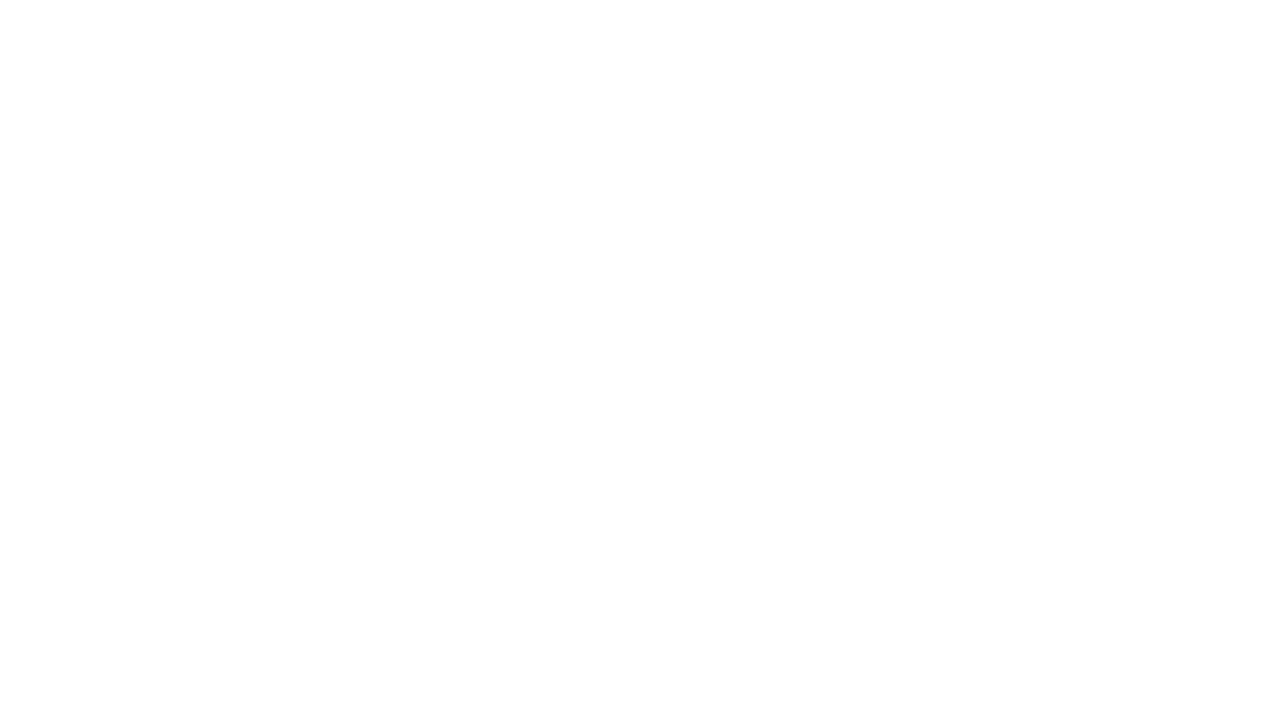
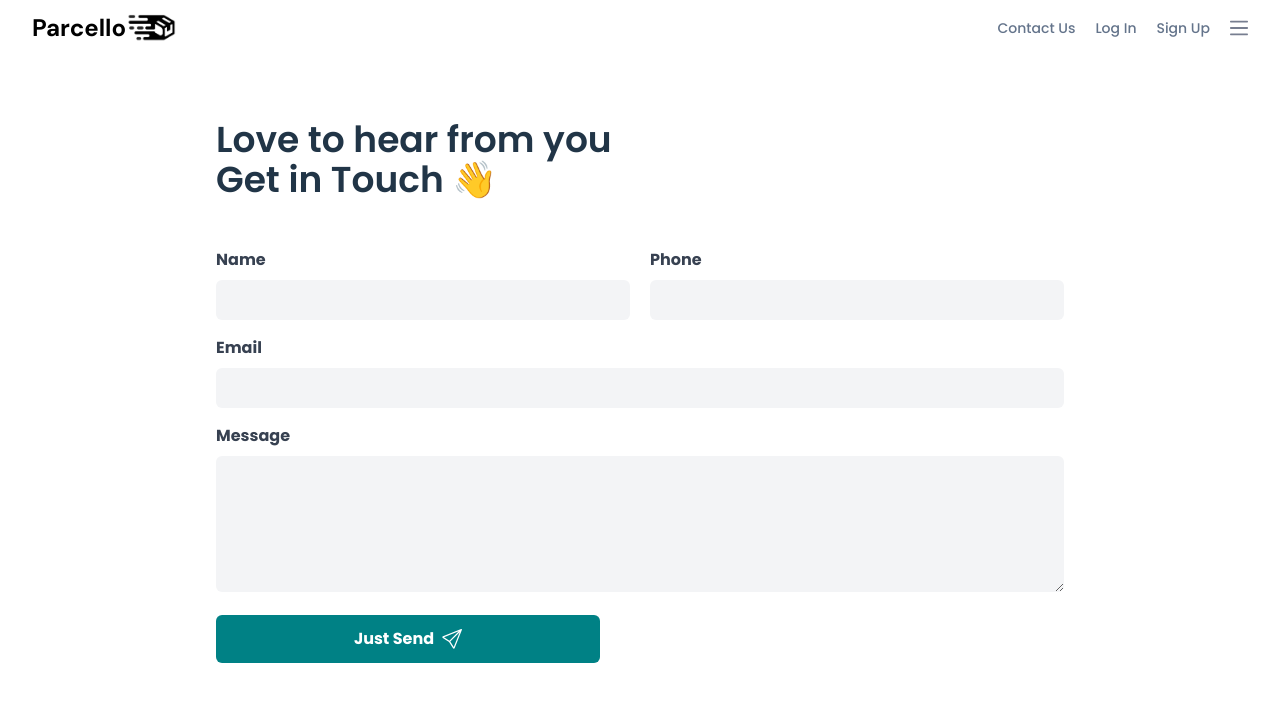
Before and after one commit to yuvrajjwala/Parcello-Global, a React (Vite) app: page /contact in a window 1280 px wide. Before the commit this address had no page. Shown: the top 702 px of the page. Built offline with nearby package versions, Linux system fonts and the light colour scheme.

Commit message:
feat : contact and error page

```diff
--- a/src/App.jsx
+++ b/src/App.jsx
@@ -13,6 +13,8 @@ import Signin from "./Pages/Signin/Signin";
 import Signup from "./Pages/Signup/Signup";
 import Otp from "./Pages/OTP/Otp";
 import ScrollToTop from "./hooks/ScrollToTop";
+import Contact from "./Pages/Contact/Contact";
+import ErrorPage from "./Pages/ErrorPage/ErrorPage";
 
 function App() {
   const [count, setCount] = useState(0);
@@ -52,6 +54,8 @@ function App() {
           <Route path="/signin" element={<Signin />} />
           <Route path="/signup" element={<Signup />} />
           <Route path="/signup/otp" element={<Otp />} />
+          <Route path="/contact" element={<Contact />} />
+          <Route path="*"  element={<ErrorPage />} />
         </Routes>
       </Router>
     </div>
--- a/src/Components/Home/AmaizingServices/AmaizingServices.jsx
+++ b/src/Components/Home/AmaizingServices/AmaizingServices.jsx
@@ -1,6 +1,7 @@
 import React from "react";
 import { Suspense } from "react";
 import { BsFillEmojiSmileFill, BsGiftFill, BsLightningChargeFill } from "react-icons/bs";
+import { Link } from "react-router-dom";
 
 function AmaizingServices() {
   return (
@@ -13,9 +14,9 @@ function AmaizingServices() {
             </span>
             <h1 className=" font-extrabold text-5xl  text-center whitespace-nowrap sm:text-4xl">Amazing Services</h1>
           </div>
-          <button className="bg-[#02878A] text-white px-6 py-4 rounded-[90px]">
+          <Link to="/contact" className="bg-[#02878A] text-white px-6 py-4 rounded-[90px]">
             Contact Us
-          </button>
+          </Link>
         </div>
         <div className="flex flex-row items-center p-0 gap-6 md:flex-col">
           {/* card1 */}
--- a/src/Components/Navbar/Navbar.jsx
+++ b/src/Components/Navbar/Navbar.jsx
@@ -3,13 +3,13 @@ import "./Navbar.css";
 import ham from "../../assets/Navbar/ham.svg";
 import close from "../../assets/Navbar/close.svg";
 import parcello from "../../assets/Navbar/parcello.png";
-import { NavLink } from "react-router-dom";
+import { Link, NavLink } from "react-router-dom";
 import { useState } from "react";
 
 import Login from "../../Components/login/Login";
 
 const Navbar = () => {
-  // const [openLogin, setOpenLogin] = useState(false);
+  const [openLogin, setOpenLogin] = useState(false);
   const [isCollapsed, setIsCollapsed] = useState(true);
 
   const closeNavBar = useCallback(() => setIsCollapsed(true), []);
@@ -60,13 +60,13 @@ const Navbar = () => {
     // </div>
     <>
       <div className="flex w-full bg-white p-3 justify-between items-center px-8 text-sm text-slate-500 ">
-        <div className="flex items-center">
+        <Link to="/" className="flex items-center">
           <h1 className="text-2xl text-black font-bold">Parcello</h1>{" "}
           <img className="max-w-[50px]" src={parcello}></img>
-        </div>
+        </Link>
         <div className="flex items-center gap-5  md:hidden justify-end w-full">
           <NavLink
-            to="/contactus"
+            to="/contact"
             onClick={() => {
               setOpenLogin(true);
             }}
@@ -155,7 +155,7 @@ const Navbar = () => {
           </NavLink>
 
           <NavLink
-            to="/contactus"
+            to="/contact"
             onClick={() => {
               setOpenLogin(true);
             }}
--- a/src/Components/ReviewForm/ReviewForm.jsx
+++ b/src/Components/ReviewForm/ReviewForm.jsx
@@ -1,20 +1,13 @@
 import React, { lazy, Suspense, useState } from "react";
 import { CiBookmark, CiCircleInfo, CiDeliveryTruck } from "react-icons/ci";
 import NewCardForm from "../Booking/NewCardForm";
+import axios from "../../api/axios";
 
 export default function ReviewForm(state) {
-  const prop = {
-    rpostcode: "KT174JL",
-    dpostcode: "NW8",
-    img: "https://www.parcello.co.uk/main/uploads/logo/citysprint.png",
-    price: 47.23,
-    vat: 5,
-  };
-
-  const rAddress = state.rAddress
-  const dAddress = state.dAddress
-  const additional = state.additional
-  const data = state.data
+  const rAddress = state.rAddress;
+  const dAddress = state.dAddress;
+  const additional = state.additional;
+  const data = state.data;
   // const rAddress = {
   //   rPostcode: "KT174JL",
   //   rName: "Debabrata Batabyal",
@@ -37,7 +30,6 @@ export default function ReviewForm(state) {
   //   dCountry: "United Kingdom",
   // };
 
-
   // const additional = {
   //   cDate: "12-04-2023",
   //   pContent: "Content",
@@ -45,11 +37,65 @@ export default function ReviewForm(state) {
   //   notes: "Customer Notes",
   // };
 
-  function handleSubmit(event) {
+  async function handleSubmit(event) {
     event.preventDefault();
+    const body = {
+      from_address: [
+        {
+          post_code: rAddress.rPostcode,
+          name: rAddress.rName,
+          email: rAddress.rEmail,
+          contact_number: rAddress.rContact,
+          address: rAddress.rAddress,
+          town: rAddress.rTown,
+          city: rAddress.rCounty,
+          country: rAddress.rCountry,
+        },
+      ],
+      to_address: [
+        {
+          post_code: dAddress.dPostcode,
+          name: dAddress.dName,
+          email: dAddress.dEmail,
+          contact_number: dAddress.dContact,
+          address: dAddress.dAddress,
+          town: dAddress.dTown,
+          city: dAddress.dCounty,
+          country: dAddress.dCountry,
+        },
+      ],
+      collection_date: additional.cDate,
+      package_content: additional.pContent,
+      value_of_content: additional.contentValue,
+      extended_liability:additional.extendedLiability,
+      cancelling_option: true,
+      cancelling_fee: 0,
+      total_price: data.price + data.vat,
+      price: data.price,
+      VAT: data.vat,
+      courier_notes: additional.note,
+      document_type: "string",
+      customs_documents: "string",
+      label: "string",
+      indemnity_form: "string",
+      created_by: "string",
+      updated_by: "string",
+      courier_service: [0],
+      rate_card: [0],
+    }
+    console.log(body)
+    try {
+      // const response = await axios.post(
+      //   "/api/bookings/delivery/",
+      //   body,
+      //   {
+      //     headers: { "content-Type": "application/json" },
+      //   }
+      // );
+    } catch (e) {
+      console.log(e);
+    }
   }
-
-
 
   return (
     <Suspense fallback={<div></div>}>
@@ -77,7 +123,6 @@ export default function ReviewForm(state) {
                   placeholder="Enter postcode"
                   readOnly="readonly"
                   value={rAddress.rPostcode}
-
                 />
               </div>
               <div className="my-4 w-full">
@@ -95,7 +140,6 @@ export default function ReviewForm(state) {
                   placeholder="Enter Name"
                   value={rAddress.rName}
                   readOnly="readonly"
-
                 />
               </div>
               <div className="mb-4 w-full">
@@ -113,7 +157,6 @@ export default function ReviewForm(state) {
                   placeholder="Enter Email"
                   value={rAddress.rEmail}
                   readOnly="readonly"
-
                 />
               </div>
               <div className="mb-4 w-full">
@@ -131,7 +174,6 @@ export default function ReviewForm(state) {
                   placeholder="Enter Contact Number"
                   value={rAddress.rContact}
                   readOnly="readonly"
-
                 />
               </div>
               <div className="mb-4 w-full">
@@ -149,7 +191,6 @@ export default function ReviewForm(state) {
                   placeholder="Enter Address"
                   value={rAddress.rAddress}
                   readOnly="readonly"
-
                 />
               </div>
               <div className="mb-4 w-full">
@@ -167,7 +208,6 @@ export default function ReviewForm(state) {
                   placeholder="Enter Town"
                   value={rAddress.rTown}
                   readOnly="readonly"
-
                 />
               </div>
               <div className="mb-4 w-full">
@@ -185,7 +225,6 @@ export default function ReviewForm(state) {
                   placeholder="Enter County"
                   value={rAddress.rCounty}
                   readOnly="readonly"
-
                 />
               </div>
               <div className="mb-4 w-full">
@@ -203,7 +242,6 @@ export default function ReviewForm(state) {
                   placeholder="Enter Country"
                   value={rAddress.rCountry}
                   readOnly="readonly"
-
                 />
               </div>
             </div>
@@ -224,7 +262,6 @@ export default function ReviewForm(state) {
                   placeholder="Enter postcode"
                   readOnly="readonly"
                   value={dAddress.dPostcode}
-
                 />
               </div>
               <div className="my-4 w-full">
@@ -242,7 +279,6 @@ export default function ReviewForm(state) {
                   placeholder="Enter Name"
                   value={dAddress.dName}
                   readOnly="readonly"
-
                 />
               </div>
               <div className="mb-4 w-full">
@@ -260,7 +296,6 @@ export default function ReviewForm(state) {
                   placeholder="Enter Email"
                   value={dAddress.dEmail}
                   readOnly="readonly"
-
                 />
               </div>
               <div className="mb-4 w-full">
@@ -278,7 +313,6 @@ export default function ReviewForm(state) {
                   placeholder="Enter Contact Number"
                   value={dAddress.dContact}
                   readOnly="readonly"
-
                 />
               </div>
               <div className="mb-4 w-full">
@@ -296,7 +330,6 @@ export default function ReviewForm(state) {
                   placeholder="Enter Address"
                   value={dAddress.dAddress}
                   readOnly="readonly"
-
                 />
               </div>
               <div className="mb-4 w-full">
@@ -314,7 +347,6 @@ export default function ReviewForm(state) {
                   placeholder="Enter Town"
                   value={dAddress.dTown}
                   readOnly="readonly"
-
                 />
               </div>
               <div className="mb-4 w-full">
@@ -332,7 +364,6 @@ export default function ReviewForm(state) {
                   placeholder="Enter County"
                   value={dAddress.dCounty}
                   readOnly="readonly"
-
                 />
               </div>
               <div className="mb-4 w-full">
@@ -350,7 +381,6 @@ export default function ReviewForm(state) {
                   placeholder="Enter Country"
                   value={dAddress.dCountry}
                   readOnly="readonly"
-
                 />
               </div>
             </div>
@@ -398,16 +428,14 @@ export default function ReviewForm(state) {
               </div>
             </div>
           </div> */}
-          <NewCardForm data = {data}/>
+          <NewCardForm data={data} />
           <button
-          className="p-5 mt-5 m-auto w-64 font-medium text-white rounded-3xl bg-green-400 hover:shadow-lg hover:shadow-green-300"
-          type="submit"
-        >
-          Confirm and Pay
-        </button>
+            className="p-5 mt-5 m-auto w-64 font-medium text-white rounded-3xl bg-green-400 hover:shadow-lg hover:shadow-green-300"
+            type="submit"
+          >
+            Confirm and Pay
+          </button>
         </div>
-
-
       </form>
     </Suspense>
   );
--- /dev/null
+++ b/src/Pages/Contact/Contact.jsx
@@ -0,0 +1,113 @@
+import React, { useState } from "react";
+import Navbar from "../../Components/Navbar/Navbar";
+import { BsSend } from "react-icons/bs";
+
+const ContactForm = () => {
+  const [name, setName] = useState("");
+  const [phone, setPhone] = useState("");
+  const [email, setEmail] = useState("");
+  const [message, setMessage] = useState("");
+
+  const handleSubmit = (e) => {
+    e.preventDefault();
+    // TODO: Implement form submission logic
+  };
+
+  return (
+    <>
+      <Navbar />
+      <div className="max-w-4xl mx-auto p-6 mt-10 flex flex-col gap-8">
+        <h2 className="text-4xl md:text-3xl font-semibold mb-4">
+          Love to hear from you <br /> Get in Touch 👋
+        </h2>
+        <form onSubmit={handleSubmit} className="flex flex-col">
+          <div className="flex md:flex-col justify-between w-full gap-5 md:gap-0">
+            <div className="mb-4 w-full md:pr-2">
+              <label
+                htmlFor="name"
+                className="block text-gray-700 font-bold mb-2"
+              >
+                Name
+              </label>
+              <input
+                type="text"
+                name="name"
+                id="name"
+                value={name}
+                onChange={(e) => setName(e.target.value)}
+                required
+                className="w-full  p-2 rounded-md bg-gray-100"
+              />
+            </div>
+
+            <div className="mb-4  w-full">
+              <label
+                htmlFor="phone"
+                className="block text-gray-700 font-bold mb-2"
+              >
+                Phone
+              </label>
+              <input
+                type="tel"
+                name="phone"
+                id="phone"
+                value={phone}
+                onChange={(e) => setPhone(e.target.value)}
+                required
+                className="w-full  p-2 rounded-md bg-gray-100"
+              />
+            </div>
+          </div>
+
+          <div className="mb-4 md:w-full">
+            <label
+              htmlFor="email"
+              className="block text-gray-700 font-bold mb-2"
+            >
+              Email
+            </label>
+            <input
+              type="email"
+              name="email"
+              id="email"
+              value={email}
+              onChange={(e) => setEmail(e.target.value)}
+              required
+              className="w-full  p-2 rounded-md bg-gray-100"
+            />
+          </div>
+
+          <div className="mb-4 w-full ">
+            <label
+              htmlFor="message"
+              className="block text-gray-700 font-bold mb-2"
+            >
+              Message
+            </label>
+            <textarea
+              name="message"
+              id="message"
+              value={message}
+              onChange={(e) => setMessage(e.target.value)}
+              required
+              className="w-full  p-2 rounded-md bg-gray-100"
+              rows={5}
+            />
+          </div>
+
+          <div className="w-full">
+            <button
+              type="submit"
+              className=" w-96 md:w-full bg-[#008185] hover:bg-[#266265] text-white font-bold py-3 px-4 rounded-md flex justify-center items-center gap-2"
+            >
+              Just Send
+              <BsSend className=" text-xl"/>
+            </button>
+          </div>
+        </form>
+      </div>
+    </>
+  );
+};
+
+export default ContactForm;
--- /dev/null
+++ b/src/Pages/ErrorPage/ErrorPage.jsx
@@ -0,0 +1,27 @@
+import React from 'react';
+import errorGif from '../../assets/error.gif';
+import Navbar from '../../Components/Navbar/Navbar';
+
+const ErrorPage = () => {
+  return (
+    <>
+    <Navbar/>
+    <div className="max-h-screen flex flex-col items-center justify-center  p-6">
+      <img src={errorGif} alt="Error GIF" className=" w-[700px] md:w-96" />
+      <h1 className="text-2xl md:text-4xl font-bold text-gray-800 mt-8">Oops! Something went wrong.</h1>
+      <p className="text-gray-700 mt-4 text-center max-w-md">
+        We're sorry, but the page you are looking for cannot be found.
+      </p>
+      <button
+        onClick={() => window.location.replace('/')}
+        className="bg-[#008185] hover:bg-[#266265] text-white font-bold py-2 px-4 rounded mt-8 focus:outline-none md:w-full"
+      >
+        Back to Home
+      </button>
+    </div>
+    </>
+
+  );
+};
+
+export default ErrorPage;
```
Also changed, not shown: src/Pages/Result/Result.jsx (+5 -4 lines), src/assets/error.gif (added).
